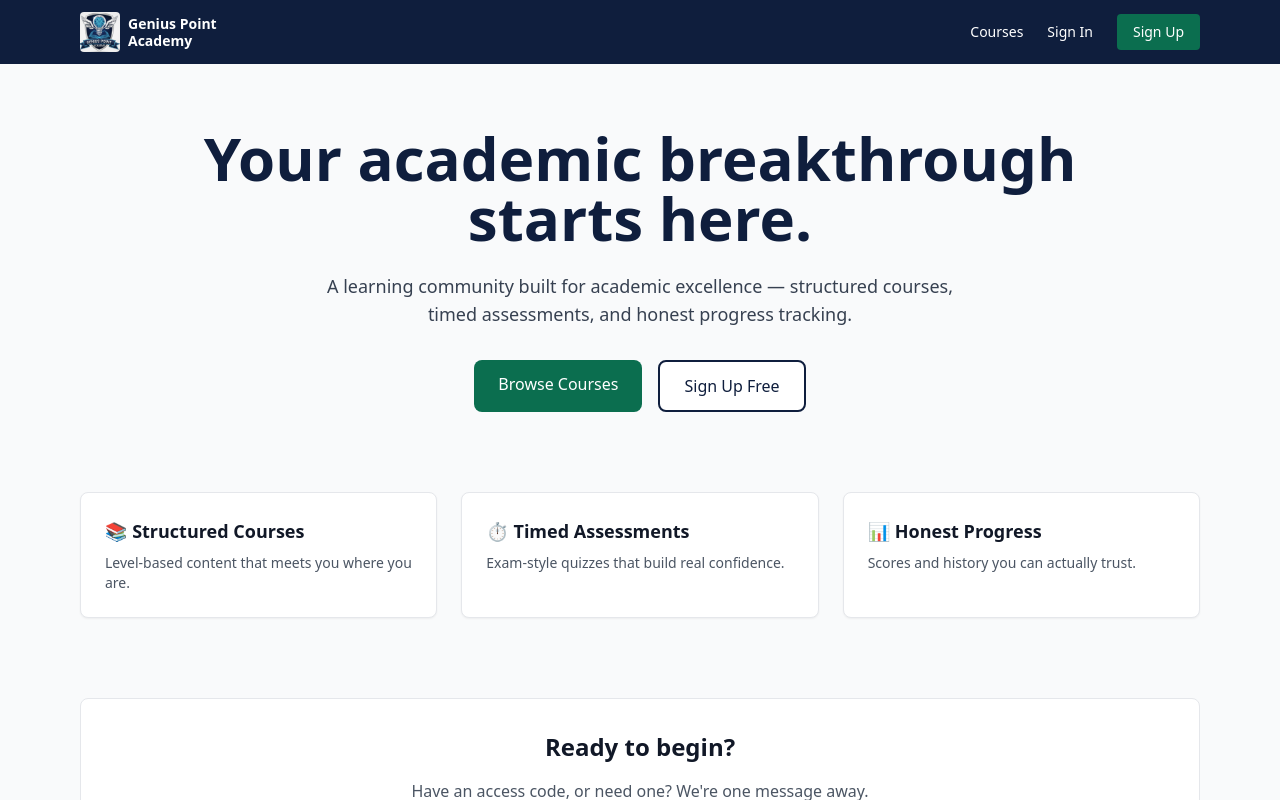
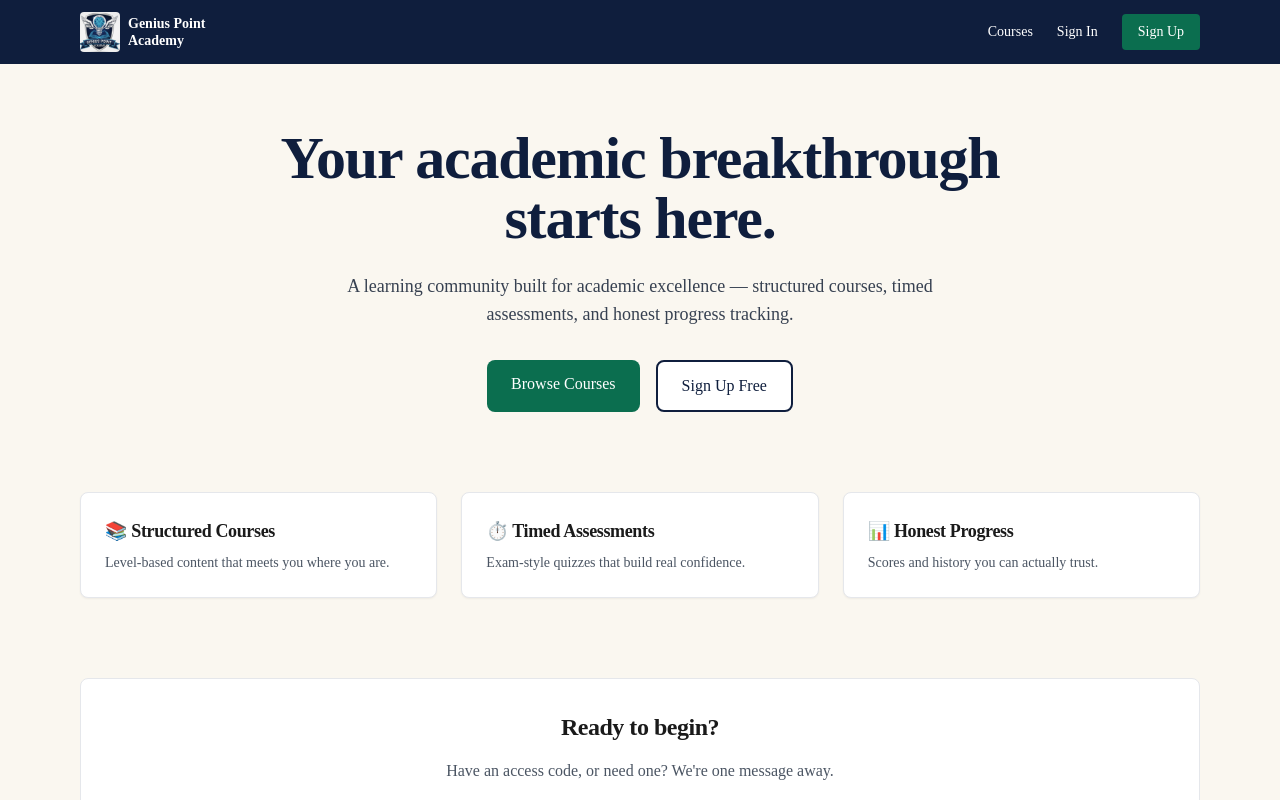
Before and after one commit to geniuspointacademy/gpa-lms, a Next.js app: page / in a window 1280 px wide. Shown: the top 800 px of the page. Built offline with nearby package versions, Linux system fonts and the light colour scheme; no server answers.

Commit message:
Update globals.css

```diff
--- a/src/app/globals.css
+++ b/src/app/globals.css
@@ -2,13 +2,26 @@
 @tailwind components;
 @tailwind utilities;
 
-html,
+/* ============================================================
+   BASE STYLES
+   ============================================================ */
+
+:root {
+  --gpa-navy: #0f1e3d;
+  --gpa-gold: #d4a017;
+  --gpa-green: #0b6e4f;
+  --gpa-cream: #faf7f0;
+}
+
+html {
+  scroll-behavior: smooth;
+}
+
 body {
-  padding: 0;
-  margin: 0;
-  font-family: system-ui, -apple-system, "Segoe UI", Roboto, sans-serif;
-  background-color: #f9fafb;
-  color: #111827;
+  background-color: var(--gpa-cream);
+  color: #1a1a1a;
+  -webkit-font-smoothing: antialiased;
+  -moz-osx-font-smoothing: grayscale;
 }
 
 * {
@@ -19,3 +32,266 @@ a {
   color: inherit;
   text-decoration: none;
 }
+
+/* ============================================================
+   TYPOGRAPHY ENHANCEMENTS
+   ============================================================ */
+
+h1,
+h2,
+h3 {
+  letter-spacing: -0.02em;
+}
+
+/* ============================================================
+   ANIMATIONS — entrance effects on scroll
+   ============================================================ */
+
+@keyframes fadeIn {
+  from {
+    opacity: 0;
+  }
+  to {
+    opacity: 1;
+  }
+}
+
+@keyframes fadeInUp {
+  from {
+    opacity: 0;
+    transform: translateY(20px);
+  }
+  to {
+    opacity: 1;
+    transform: translateY(0);
+  }
+}
+
+@keyframes fadeInDown {
+  from {
+    opacity: 0;
+    transform: translateY(-20px);
+  }
+  to {
+    opacity: 1;
+    transform: translateY(0);
+  }
+}
+
+@keyframes slideInLeft {
+  from {
+    opacity: 0;
+    transform: translateX(-30px);
+  }
+  to {
+    opacity: 1;
+    transform: translateX(0);
+  }
+}
+
+@keyframes slideInRight {
+  from {
+    opacity: 0;
+    transform: translateX(30px);
+  }
+  to {
+    opacity: 1;
+    transform: translateX(0);
+  }
+}
+
+@keyframes float {
+  0%,
+  100% {
+    transform: translateY(0px);
+  }
+  50% {
+    transform: translateY(-10px);
+  }
+}
+
+@keyframes shimmer {
+  0% {
+    background-position: -200% 0;
+  }
+  100% {
+    background-position: 200% 0;
+  }
+}
+
+@keyframes gradientX {
+  0%,
+  100% {
+    background-position: 0% 50%;
+  }
+  50% {
+    background-position: 100% 50%;
+  }
+}
+
+/* ============================================================
+   UTILITY CLASSES
+   ============================================================ */
+
+.animate-fade-in {
+  animation: fadeIn 0.6s ease-out forwards;
+}
+
+.animate-fade-in-up {
+  animation: fadeInUp 0.8s ease-out forwards;
+}
+
+.animate-fade-in-down {
+  animation: fadeInDown 0.8s ease-out forwards;
+}
+
+.animate-slide-in-left {
+  animation: slideInLeft 0.6s ease-out forwards;
+}
+
+.animate-slide-in-right {
+  animation: slideInRight 0.6s ease-out forwards;
+}
+
+.animate-float {
+  animation: float 4s ease-in-out infinite;
+}
+
+/* Staggered delays for children */
+.delay-100 {
+  animation-delay: 100ms;
+}
+.delay-200 {
+  animation-delay: 200ms;
+}
+.delay-300 {
+  animation-delay: 300ms;
+}
+.delay-400 {
+  animation-delay: 400ms;
+}
+.delay-500 {
+  animation-delay: 500ms;
+}
+
+/* Fade-in when scrolled into view */
+.reveal {
+  opacity: 0;
+  transform: translateY(20px);
+  transition: opacity 0.8s ease-out, transform 0.8s ease-out;
+}
+
+.reveal.visible {
+  opacity: 1;
+  transform: translateY(0);
+}
+
+/* ============================================================
+   CARD HOVER EFFECTS
+   ============================================================ */
+
+.card-hover {
+  transition: transform 0.3s ease, box-shadow 0.3s ease;
+}
+
+.card-hover:hover {
+  transform: translateY(-4px);
+  box-shadow: 0 12px 32px rgba(15, 30, 61, 0.1);
+}
+
+/* ============================================================
+   BUTTON ENHANCEMENTS
+   ============================================================ */
+
+.btn-primary {
+  background: linear-gradient(135deg, #0b6e4f 0%, #108b62 100%);
+  color: white;
+  transition: all 0.3s ease;
+  box-shadow: 0 4px 12px rgba(11, 110, 79, 0.2);
+}
+
+.btn-primary:hover {
+  box-shadow: 0 8px 24px rgba(11, 110, 79, 0.35);
+  transform: translateY(-1px);
+}
+
+.btn-gold {
+  background: linear-gradient(135deg, #d4a017 0%, #e8b84b 100%);
+  color: #0f1e3d;
+  font-weight: 600;
+  transition: all 0.3s ease;
+  box-shadow: 0 4px 12px rgba(212, 160, 23, 0.25);
+}
+
+.btn-gold:hover {
+  box-shadow: 0 8px 24px rgba(212, 160, 23, 0.4);
+  transform: translateY(-1px);
+}
+
+/* ============================================================
+   GRADIENT TEXT
+   ============================================================ */
+
+.text-gradient-gold {
+  background: linear-gradient(135deg, #d4a017 0%, #e8b84b 50%, #d4a017 100%);
+  -webkit-background-clip: text;
+  background-clip: text;
+  -webkit-text-fill-color: transparent;
+}
+
+.text-gradient-navy {
+  background: linear-gradient(135deg, #0f1e3d 0%, #1a2b4a 100%);
+  -webkit-background-clip: text;
+  background-clip: text;
+  -webkit-text-fill-color: transparent;
+}
+
+/* ============================================================
+   SHIMMER LOADING
+   ============================================================ */
+
+.shimmer {
+  background: linear-gradient(
+    90deg,
+    #f0f0f0 0%,
+    #f8f8f8 50%,
+    #f0f0f0 100%
+  );
+  background-size: 200% 100%;
+  animation: shimmer 2s linear infinite;
+}
+
+/* ============================================================
+   SCROLLBAR (subtle, brand-colored)
+   ============================================================ */
+
+::-webkit-scrollbar {
+  width: 10px;
+  height: 10px;
+}
+
+::-webkit-scrollbar-track {
+  background: #faf7f0;
+}
+
+::-webkit-scrollbar-thumb {
+  background: #c0c5ce;
+  border-radius: 5px;
+}
+
+::-webkit-scrollbar-thumb:hover {
+  background: #0f1e3d;
+}
+
+/* ============================================================
+   FOCUS STYLES (accessibility)
+   ============================================================ */
+
+button:focus-visible,
+a:focus-visible,
+input:focus-visible,
+select:focus-visible,
+textarea:focus-visible {
+  outline: 2px solid #0b6e4f;
+  outline-offset: 2px;
+}
```
